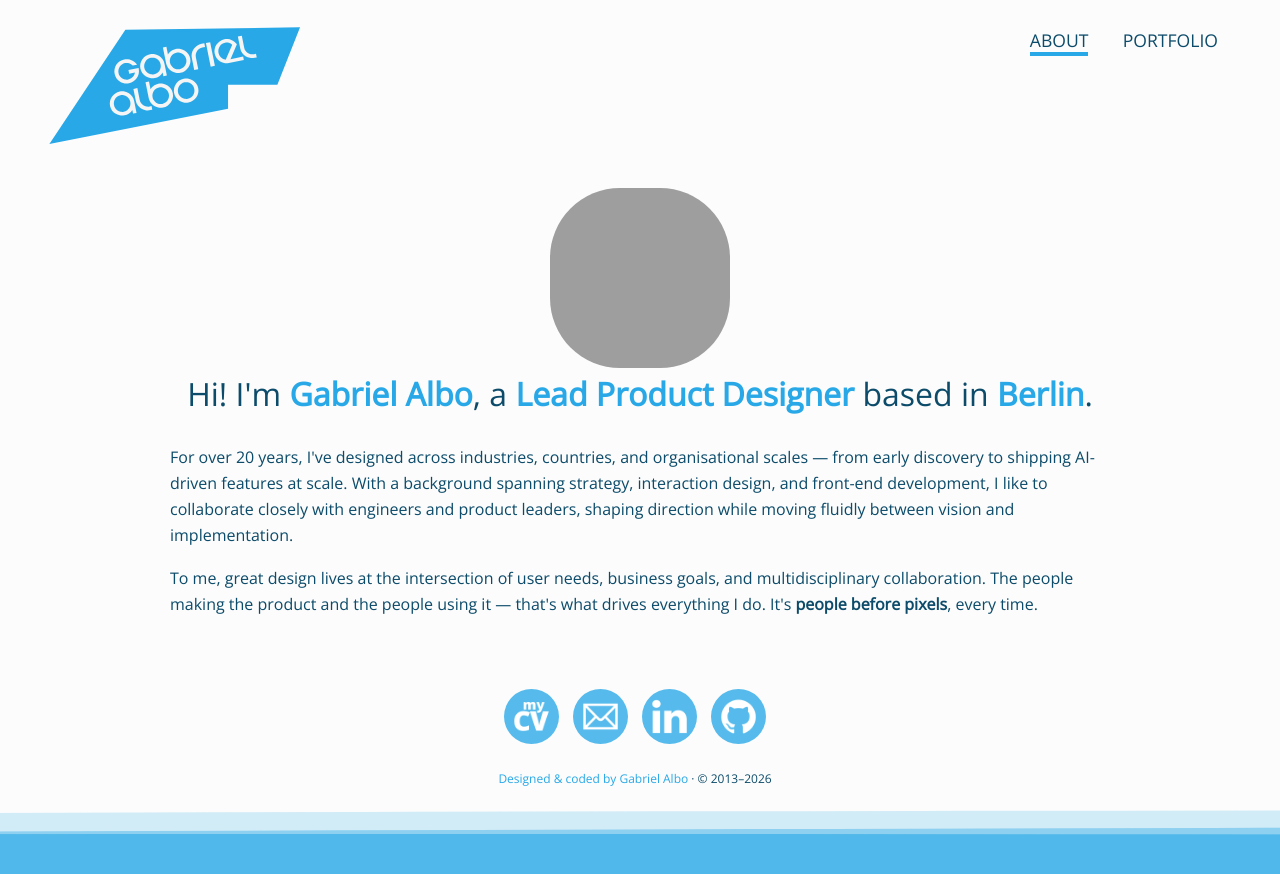
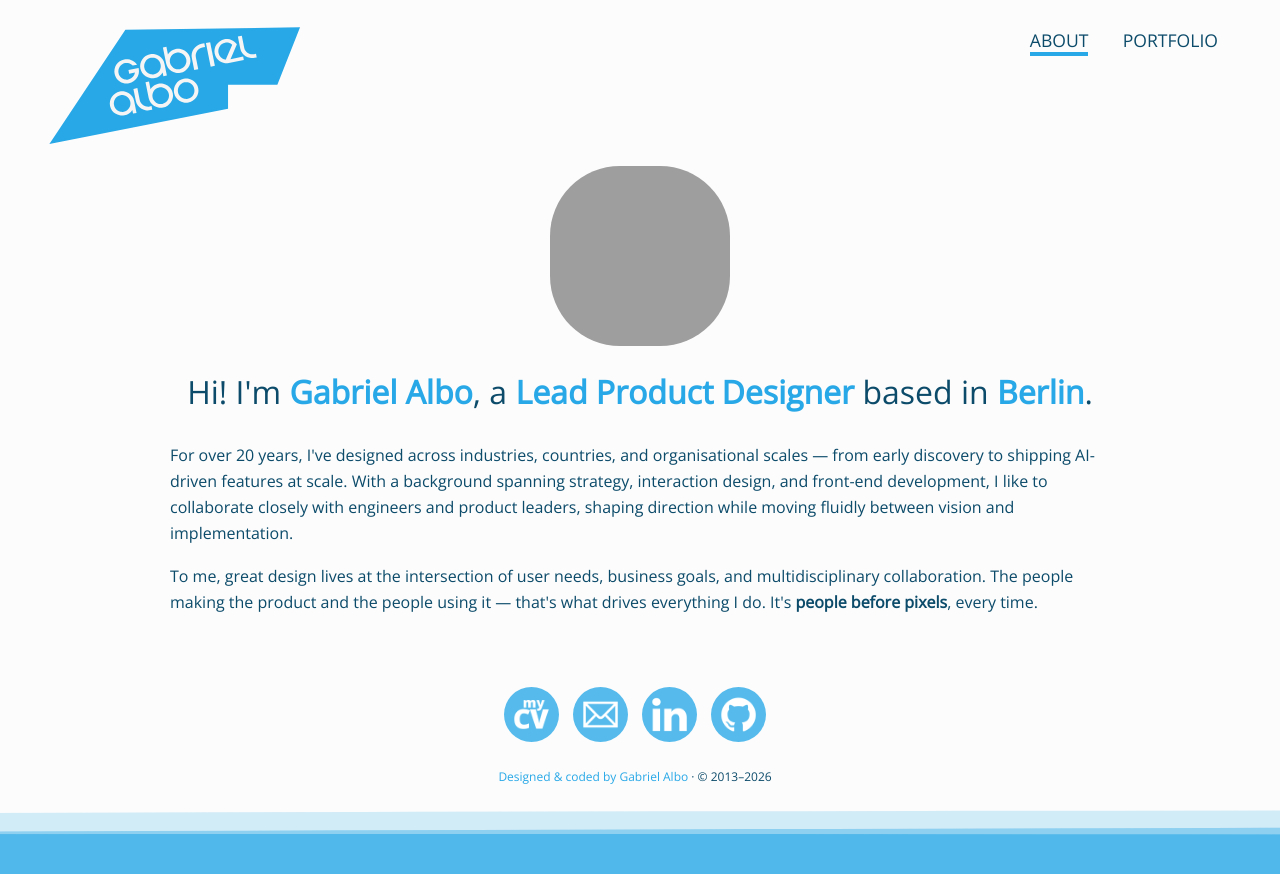
Before and after one commit to albogabriel/gabrielalbo.com, a Jekyll site: the page built from index.html, in a window 1280 px wide. Shown: the top 874 px of the page. Built offline with Jekyll 4.4.1, drawn with Linux system fonts in a browser that asks for light colours; grey boxes are pictures that could not be loaded.

Commit message:
Adjusted positioning of the avatar image.

```diff
--- a/_sass/screen.scss
+++ b/_sass/screen.scss
@@ -474,6 +474,7 @@ ul.menu {
   text-align: center;
   display: inline-block;
   position: relative;
+  padding-bottom: 20px;
 
   &::before {
     content: '';
@@ -521,7 +522,7 @@ ul.menu {
 }
 
 .about-page-container {
-  padding: 22px;
+  padding: 0 22px 22px 22px;
   text-align: center;
   margin: 0 auto;
   max-width: 100%;
```
